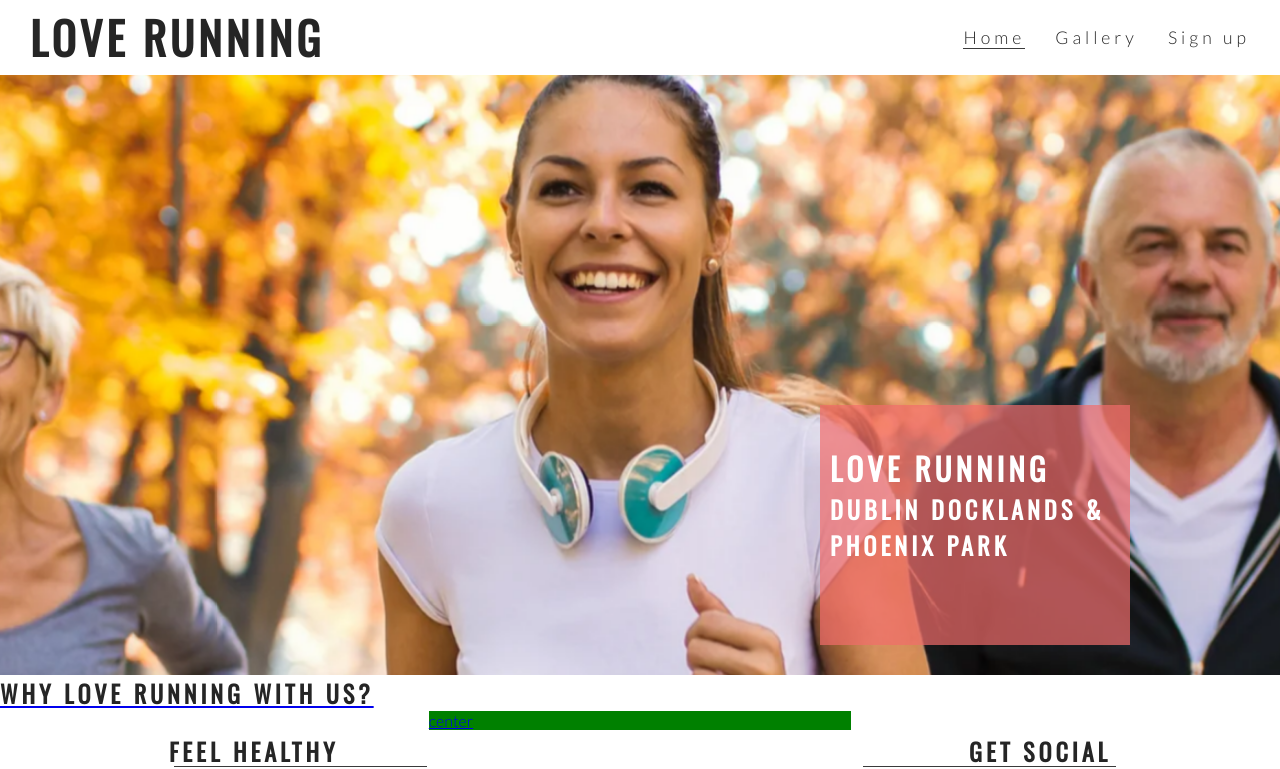
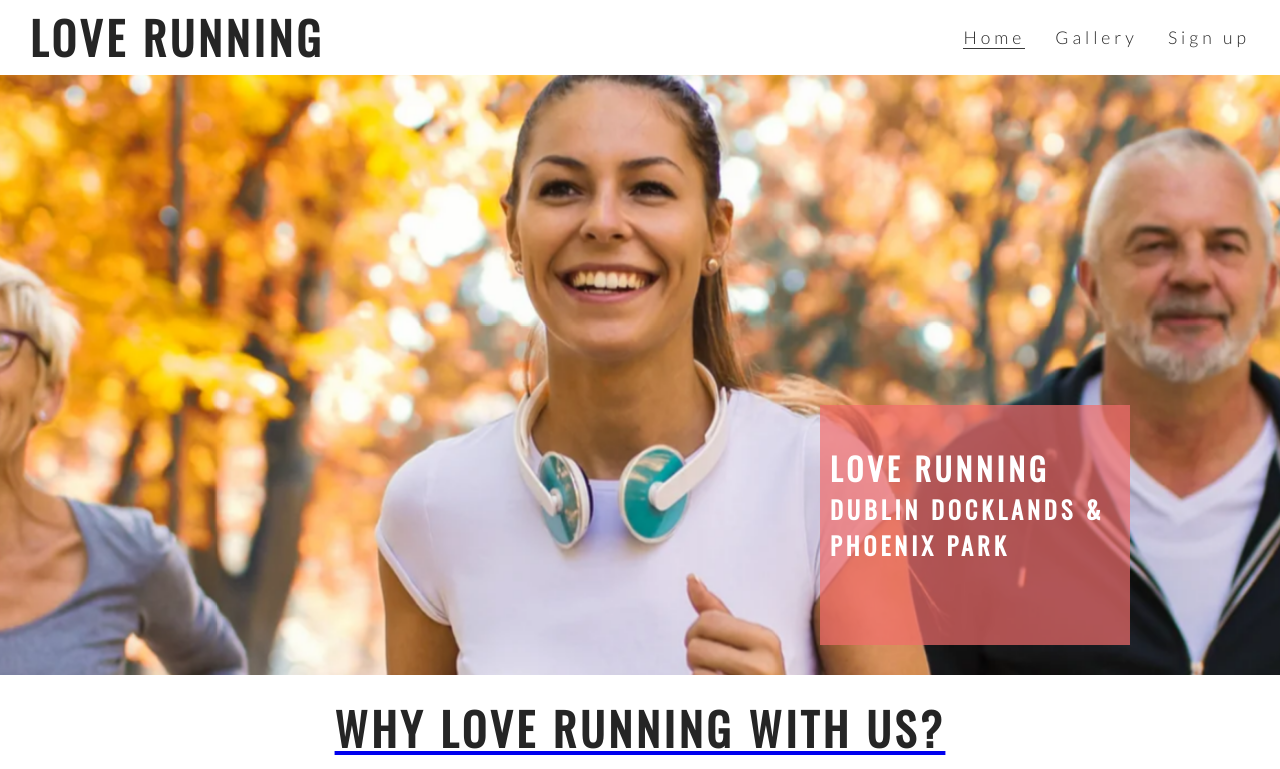
Before and after one commit to khalidcodes1/love-running, a plain HTML site: page index.html in a window 1280 px wide. Shown: the top 769 px of the page. Drawn offline with nearby package versions, Linux system fonts and the light colour scheme.

Commit message:
Begin adding content and styling center section

```diff
--- a/assets/css/style.css
+++ b/assets/css/style.css
@@ -184,3 +184,10 @@ hr {
 .right-about-heading p {
     text-align: right;
 }
+
+#welcome {
+    text-align: center;
+    margin: 20px 0;
+    font-size: 280%;
+
+}
--- a/index.html
+++ b/index.html
@@ -40,7 +40,7 @@
         </div>
     </section>
     <section id="club-ethos">
-        <h1>Why Love Running With Us?</h1>
+        <h2 id="welcome">Why Love Running With Us?</h2>
         <div id="left-about">
             <div class="left-about-heading">
                 <h2>Feel Healthy</h2>
```
